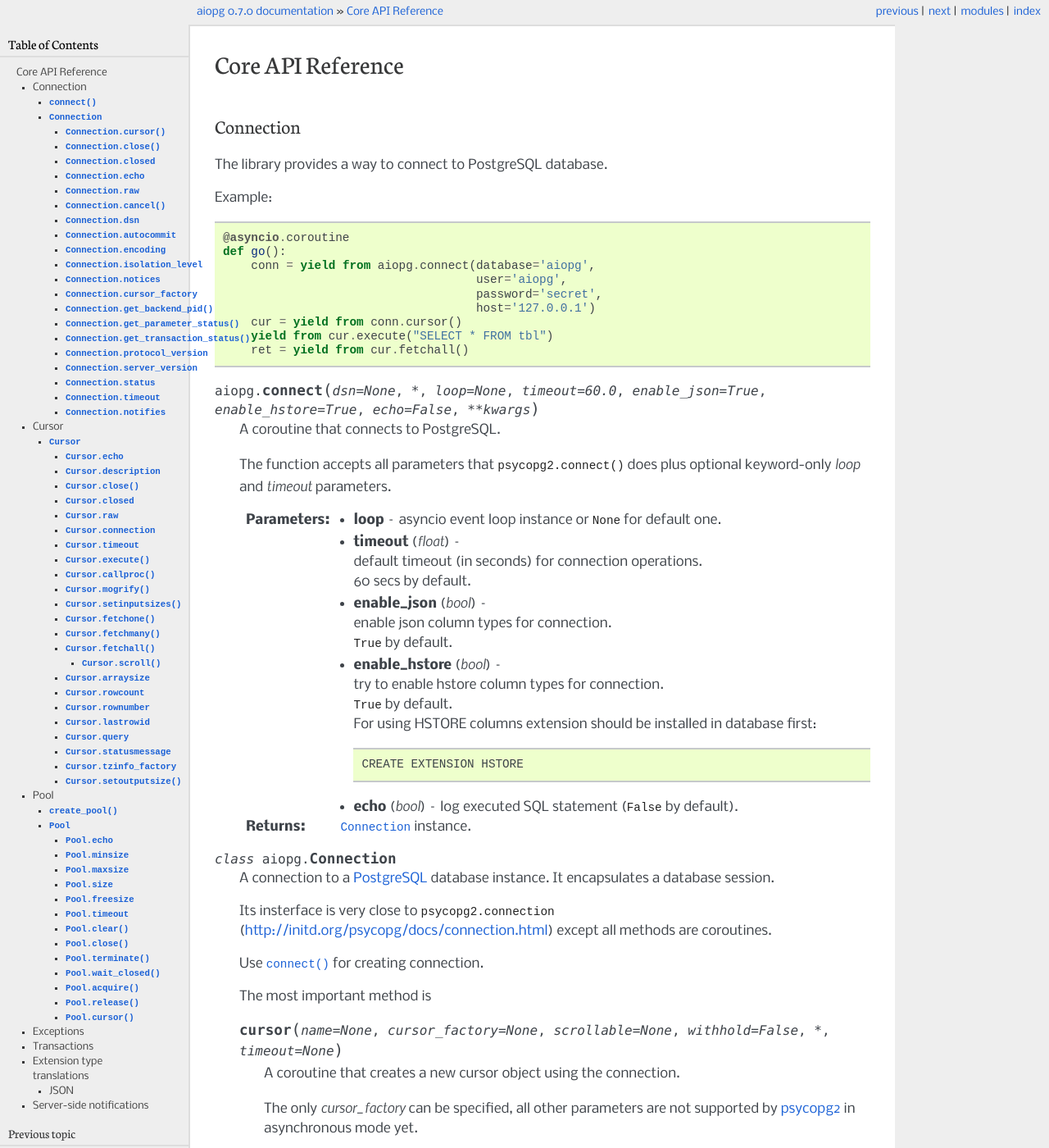
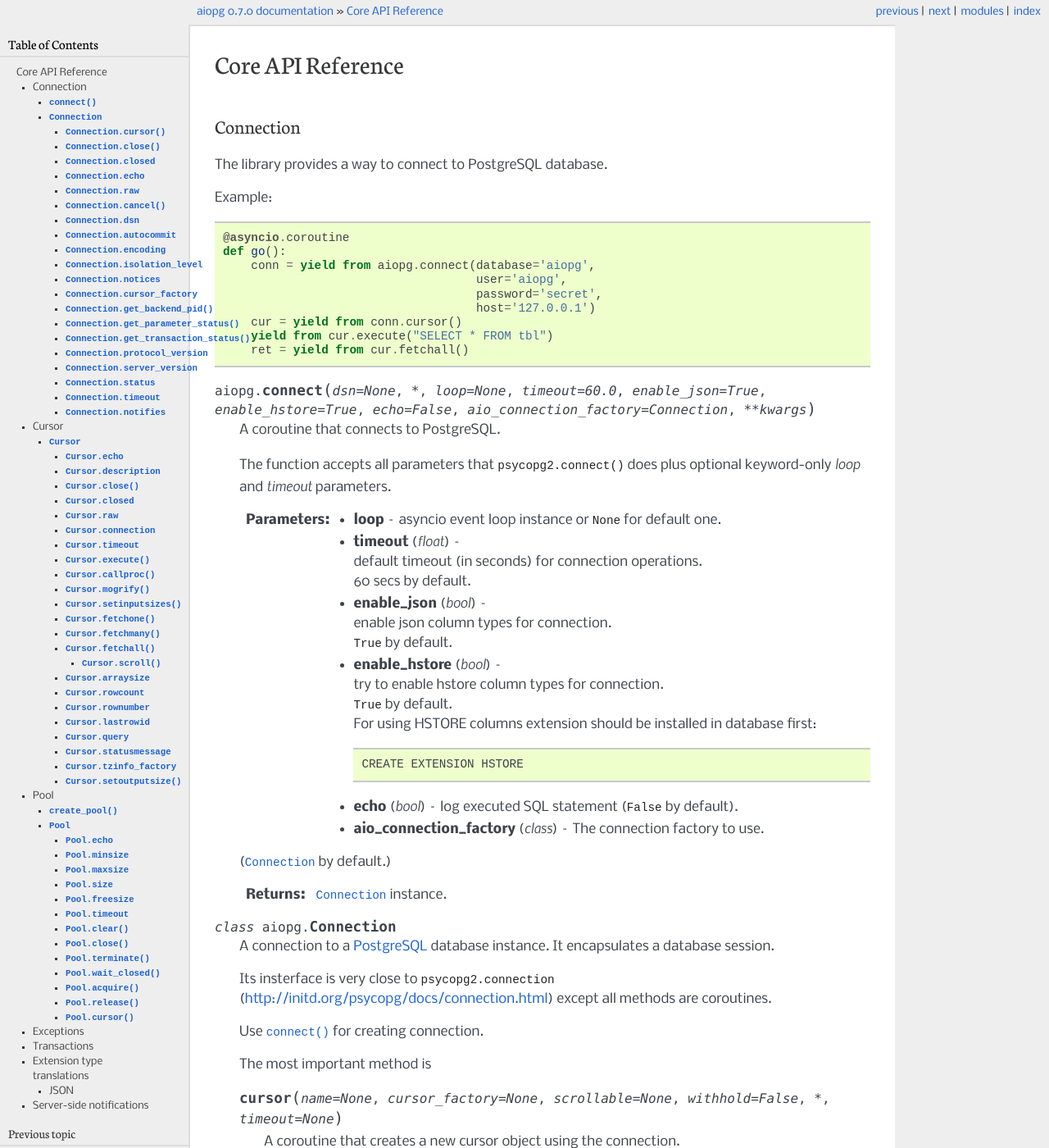
Before and after one commit to aio-libs/aiopg, a Sphinx documentation site: the page built from docs/core.rst, in a window 1280 px wide and 1400 px high. Shown: the whole window at 82% size. Built offline with Sphinx 7.4.7, drawn with Linux system fonts in a browser that asks for light colours.

Commit message:
Document connection factory.

```diff
--- a/docs/core.rst
+++ b/docs/core.rst
@@ -31,7 +31,7 @@
 
 .. function:: connect(dsn=None, *, loop=None, timeout=60.0, \
                       enable_json=True, enable_hstore=True, echo=False, \
-                      **kwargs)
+                      aio_connection_factory=Connection, **kwargs)
 
    A :ref:`coroutine <coroutine>` that connects to PostgreSQL.
 
@@ -58,6 +58,9 @@
                              CREATE EXTENSION HSTORE
 
    :param bool echo: log executed SQL statement (``False`` by default).
+
+   :param class aio_connection_factory:  The connection factory to use.
+   (:class:`Connection` by default.)
 
    :returns: :class:`Connection` instance.
 
```
